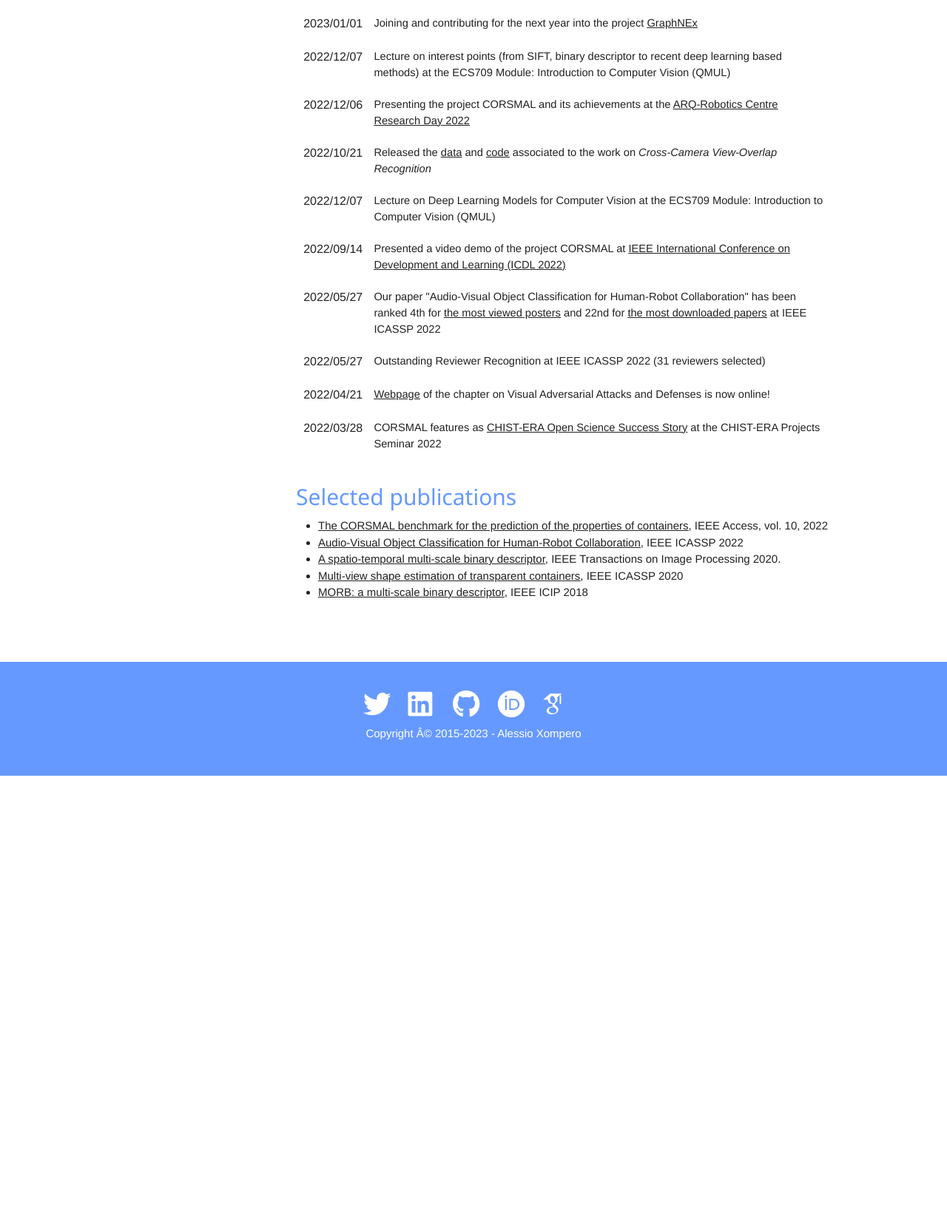
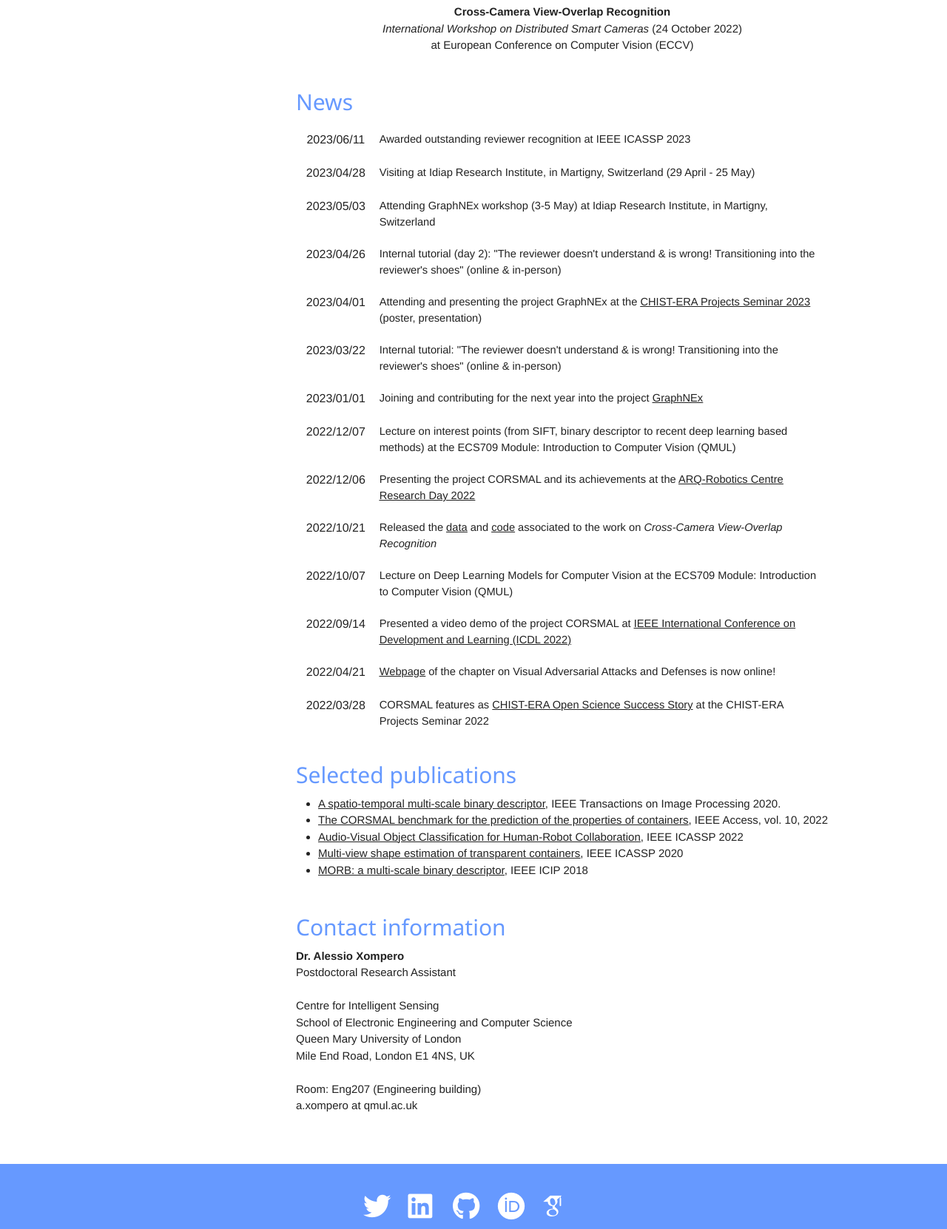
Before and after one commit to kerolex/kerolex.github.io, a PHP site: page / in a window 1280 px wide. Shown: the part 1170-2832 px from the top of the page at 74% size. Before the commit the page ends 2219 px from the top, so only its background shows below. Run offline with PHP 8.4, Linux system fonts and the light colour scheme; some libraries are stand-ins or nearby versions; some web fonts are replaced.

Commit message:
Updated homepage

```diff
--- a/css/mystyle.css
+++ b/css/mystyle.css
@@ -518,6 +518,7 @@ h2{
     position: sticky;
     /*height:20px;*/
     top:75px;
+    overflow-y: auto;
   }
 
   .scrolling-content {
--- a/index.html
+++ b/index.html
@@ -48,11 +48,13 @@
 			</ul>
 		</nav>
 	</div>
-	<div id="about">
+
+	<div id="section">
 		<div class="fixed-content">
+		<!-- <div> -->
 			<div>
 			<!-- <b style="font-weight: bold;font-size: 13.0pt;padding-right:20px">Alessio Xompero, Ph.D.</b><br> -->
-			<img src="images/AlessioXompero.JPG" style="border-radius:0%;width:100%;text-align:center" alt="avatar"/>
+				<img src="images/AlessioXompero.JPG" style="border-radius:0%;width:100%;text-align:center" alt="avatar"/>
 			<br>
 <!-- 			<p style="text-align:left;padding-left:20px;">
 				<a style="color:#6699ff" href="resources/AlessioX_CV_2020.pdf">CV (2020)</a><br>
@@ -109,11 +111,11 @@
 	</div>
 		<div class="scrolling-content">
 			<p style="padding-top:30px; text-align:justify">
-				Alessio is a Postdoctoral Research Assistant with the Centre for Intelligent Sensing and the School of Electronic Engineerging and Computer Science at Queen Mary University of London (QMUL), UK. In  collaboration with and under the supervision of <a href="http://www.eecs.qmul.ac.uk/~andrea/">Prof. Andrea Cavallaro</a>, Alessio currently investigates novel, robust, deployable  multi-modal (audio-visual) models for human-to-robot handovers under the project "Collaborative Object Recognition, Shared Manipulation and Learning (<a href="http://corsmal.eecs.qmul.ac.uk">CORSMAL</a>)".<br><br>
+				I am a Postdoctoral Research Assistant with the Centre for Intelligent Sensing and the School of Electronic Engineerging and Computer Science at Queen Mary University of London (QMUL), UK. In  collaboration with and under the supervision of <a href="http://www.eecs.qmul.ac.uk/~andrea/">Prof. Andrea Cavallaro</a>, I currently investigate machine learning models based on graph neural networks for explainable AI, specifically for the use-case of privacy protection in multimedia data (images, videos, and audio-visual data), under the project "Graph Neural Networks for Explainable AI" (<a href="http://graphnex.eecs.qmul.ac.uk">GraphNEx</a>).<br><br>
 
-				Alessio obtained his Ph.D. in Electronic Engineering, with the thesis titled "Local features for view matching across independently moving cameras", from Queen Mary University of London, UK, in September 2020.<br><br>
+				I obtained the Ph.D. in Electronic Engineering, with the thesis titled "Local features for view matching across independently moving cameras", from Queen Mary University of London, UK, in September 2020. Afterwards, I was a Research Assistant and Postdoctoral Research Assistant in Queen Mary University of London and I investigated novel, robust, deployable  multi-modal (audio-visual) models for human-to-robot handovers under the project "Collaborative Object Recognition, Shared Manipulation and Learning (<a href="http://corsmal.eecs.qmul.ac.uk">CORSMAL</a>)".<br><br>
 
-				Alessio is an IEEE Member and IEEE Signal Processing Society member, and a reviewer for international conferences and journals, including IEEE International Conference on Image Processing (ICIP), IEEE International Conference on Acoustic, Speech, and Signal Processing (ICASSP), IEEE/RSJ International Conference on Intelligent Robots and Systems (IROS), IEEE International Conference on Pattern Recognition (ICPR), IEEE Transactions on Multimedia, IEEE Robotics and Automation Letters, IEEE Sensors Journal.
+				I am an IEEE Member and IEEE Signal Processing Society member, and a reviewer for international conferences and journals, including IEEE Transactions on Multimedia, IEEE Robotics and Automation Letters, IEEE Sensors Journal, IET Computer Vision, IEEE International Conference on Image Processing (ICIP), IEEE International Conference on Acoustic, Speech, and Signal Processing (ICASSP), IEEE/RSJ International Conference on Intelligent Robots and Systems (IROS), IEEE International Conference on Pattern Recognition (ICPR), British Machine Vision Conference (BMVC), and ACM/IEEE International Conference on Human-Robot Interaction (HRI). I was awarded the Top Reviewer Recognition at IEEE ICIP 2020, and the Oustanding Reviewer Recognition at IEEE ICASSP 2022 and IEEE ICASSP 2023.
 			</p>
 			<h2>Research interests</h2>
 			<p style="text-align:left">
@@ -133,57 +135,88 @@
 			<h2>News</h2>
 			<table class="tg" width="100%">
 				<tr>
-					<td class="tg-km2t" style="width:5%;font-weight: normal;text-align: center;">2023/01/01</td>
+					<td class="tg-km2t" style="width:10%;font-weight: normal;text-align: center;">2023/06/11</td>
+					<td class="tg-zv4m" style="text-align:left;">Awarded outstanding reviewer recognition at IEEE ICASSP 2023</td>
+				</tr>
+				<tr>
+					<td class="tg-km2t" style="width:10%;font-weight: normal;text-align: center;">2023/04/28</td>
+					<td class="tg-zv4m" style="text-align:left;">Visiting at Idiap Research Institute, in Martigny, Switzerland (29 April - 25 May)</td>
+				</tr>
+				<tr>
+					<td class="tg-km2t" style="width:10%;font-weight: normal;text-align: center;">2023/05/03</td>
+					<td class="tg-zv4m" style="text-align:left;">Attending GraphNEx workshop (3-5 May) at Idiap Research Institute, in Martigny, Switzerland</td>
+				</tr>
+				<tr>
+					<td class="tg-km2t" style="width:10%;font-weight: normal;text-align: center;">2023/04/26</td>
+					<td class="tg-zv4m" style="text-align:left;">Internal tutorial (day 2): "The reviewer doesn't understand & is wrong! Transitioning into the reviewer's shoes" (online & in-person)</td>
+				</tr>
+				<tr>
+					<td class="tg-km2t" style="width:10%;font-weight: normal;text-align: center;">2023/04/01</td>
+					<td class="tg-zv4m" style="text-align:left;">Attending and presenting the project GraphNEx at the <a href="https://www.chistera.eu/news/join-chist-era-projects-seminar-2023-april-4"><u>CHIST-ERA Projects Seminar 2023</u></a> (poster, presentation)</td>
+				</tr>
+				<tr>
+					<td class="tg-km2t" style="width:10%;font-weight: normal;text-align: center;">2023/03/22</td>
+					<td class="tg-zv4m" style="text-align:left;">Internal tutorial: "The reviewer doesn't understand & is wrong! Transitioning into the reviewer's shoes" (online & in-person)</td>
+				</tr>
+
+				<tr>
+					<td class="tg-km2t" style="width:10%;font-weight: normal;text-align: center;">2023/01/01</td>
 					<td class="tg-zv4m" style="text-align:left;">Joining and contributing for the next year into the project <a href="https://graphnex.eecs.qmul.ac.uk"><u>GraphNEx</u></a></td>
 				</tr>
 				<tr>
-				<td class="tg-km2t" style="width:5%;font-weight: normal;text-align: center;">2022/12/07</td>
+				<td class="tg-km2t" style="width:10%;font-weight: normal;text-align: center;">2022/12/07</td>
 				<td class="tg-zv4m" style="text-align: left;">Lecture on interest points (from SIFT, binary descriptor to recent deep learning based methods) at the ECS709 Module: Introduction to Computer Vision (QMUL)</td>
 				</tr>
 				<tr>
-				<td class="tg-km2t" style="width:5%;font-weight: normal;text-align: center;">2022/12/06</td>
+				<td class="tg-km2t" style="width:10%;font-weight: normal;text-align: center;">2022/12/06</td>
 				<td class="tg-zv4m" style="text-align: left;">Presenting the project CORSMAL and its achievements at the <a href="https://www.robotics.qmul.ac.uk/events/4645/arq-robotics-centre-research-day-2022"><u>ARQ-Robotics Centre Research Day 2022</u></a></td>
 				</tr>
 				<tr>
-				<td class="tg-km2t" style="width:5%;font-weight: normal;text-align: center;">2022/10/21</td>
+				<td class="tg-km2t" style="width:10%;font-weight: normal;text-align: center;">2022/10/21</td>
 				<td class="tg-zv4m" style="text-align: left;">Released the <a href="https://doi.org/10.5281/zenodo.7235890"><u>data</u></a> and <a href="https://github.com/kerolex/CrossCameraViewOverlapRecognition"><u>code</u></a> associated to the work on <i>Cross-Camera View-Overlap Recognition</i></td>
 				</tr>
 				<tr>
-				<td class="tg-km2t" style="width:5%;font-weight: normal;text-align: center;">2022/12/07</td>
+				<td class="tg-km2t" style="width:10%;font-weight: normal;text-align: center;">2022/10/07</td>
 				<td class="tg-zv4m" style="text-align: left;">Lecture on Deep Learning Models for Computer Vision at the ECS709 Module: Introduction to Computer Vision (QMUL)</td>
 				</tr>
 				<tr>
-				<td class="tg-km2t" style="width:5%;font-weight: normal;text-align: center;">2022/09/14</td>
+				<td class="tg-km2t" style="width:10%;font-weight: normal;text-align: center;">2022/09/14</td>
 				<td class="tg-zv4m" style="text-align: left;">Presented a video demo of the project CORSMAL at <a href="https://icdl2022.qmul.ac.uk"><u>IEEE International Conference on Development and Learning (ICDL 2022)</u></a></td>
 				</tr>
+				<!-- <tr>
+				<td class="tg-km2t" style="width:10%;font-weight: normal;text-align: center;">2022/05/27</td>
+				<td class="tg-zv4m" style="text-align: left;">Our paper "Audio-Visual Object Classification for Human-Robot Collaboration" has been ranked 4th for <a href="https://2022.ieeeicassp.org/stats/TopPosters.php"><u>the most viewed posters</u></a> and 22nd for <a href="https://2022.ieeeicassp.org/stats/TopPapers.php"><u>the most downloaded papers</u></a> at IEEE ICASSP 2022</td>
+				</tr> -->
 				<tr>
-				<td class="tg-km2t" style="width:5%;font-weight: normal;text-align: center;">2022/05/27</td>
-				<td class="tg-zv4m" style="text-align: left;">Our paper "Audio-Visual Object Classification for Human-Robot Collaboration" has been ranked 4th for <a href="https://2022.ieeeicassp.org/stats/TopPosters.php"><u>the most viewed posters</u></a> and 22nd for <a href="https://2022.ieeeicassp.org/stats/TopPapers.php"><u>the most downloaded papers</u></a> at IEEE ICASSP 2022</td>
-				</tr>
-				<tr>
-					<td class="tg-km2t" style="width:5%;font-weight: normal;text-align: center;">2022/05/27</td>
-					<td class="tg-zv4m" style="text-align: left;">Outstanding Reviewer Recognition at IEEE ICASSP 2022 (31 reviewers selected)</td>
-				</tr>
-				<tr>
-				<td class="tg-km2t" style="width:5%;font-weight: normal;text-align: center;">2022/04/21</td>
+				<td class="tg-km2t" style="width:10%;font-weight: normal;text-align: center;">2022/04/21</td>
 				<td class="tg-zv4m" style="text-align: left;"><a href="http://cis.eecs.qmul.ac.uk/visualadversarial.html"><u>Webpage</u></a> of the chapter on Visual Adversarial Attacks and Defenses is now online!</td>
 				</tr>
 				<tr>
-				<td class="tg-km2t" style="width:5%;font-weight: normal;text-align: center;">2022/03/28</td>
+				<td class="tg-km2t" style="width:10%;font-weight: normal;text-align: center;">2022/03/28</td>
 				<td class="tg-zv4m" style="text-align: left;">CORSMAL features as <a href="https://youtu.be/WeTaFZkoyuc?t=7333">CHIST-ERA Open Science Success Story</a> at the CHIST-ERA Projects Seminar 2022</td>
 				</tr>
 			</table>
 			<br>
 			<h2>Selected publications</h2>
 			<ul>
+				<li><a href="https://ieeexplore.ieee.org/document/8960644" TARGET = "_blank"><u>A spatio-temporal multi-scale binary descriptor</u></a>, IEEE Transactions on Image Processing 2020.</li>
 				<li><a href="https://doi.org/10.48550/arXiv.2107.12719" TARGET = "_blank"><u>The CORSMAL benchmark for the prediction of the properties of containers</u></a>, IEEE Access, vol. 10, 2022</li>
 				<li><a href="https://doi.org/10.1109/ICASSP43922.2022.9746336" TARGET = "_blank"><u>Audio-Visual Object Classification for Human-Robot Collaboration</u></a>, IEEE ICASSP 2022</li>
-				<li><a href="https://ieeexplore.ieee.org/document/8960644" TARGET = "_blank"><u>A spatio-temporal multi-scale binary descriptor</u></a>, IEEE Transactions on Image Processing 2020.</li>
 				<li><a href="https://doi.org/10.1109/ICASSP40776.2020.9054112" TARGET = "_blank"><u>Multi-view shape estimation of transparent containers</u></a>, IEEE ICASSP 2020</li>
 				<li><a href="https://doi.org/10.1109/ICIP.2018.8451024" TARGET = "_blank"><u>MORB: a multi-scale binary descriptor</u></a>, IEEE ICIP 2018</li>
 			</ul>
+			<br>
+			<h2>Contact information</h2>
+			<b style="font-weight: bold;">Dr. Alessio Xompero</b><br>
+			Postdoctoral Research Assistant<br><br>
+			Centre for Intelligent Sensing<br>
+			School of Electronic Engineering and Computer Science<br>
+			Queen Mary University of London<br>
+			Mile End Road, London E1 4NS, UK<br><br>
+			Room: Eng207 (Engineering building)<br>
+			a.xompero at qmul.ac.uk<br>
 		</div>
-		<div style="clear:both"></div>
+		<!-- <div style="clear:both"></div> -->
 	</div>
 	<br><br><br>
 	<footer class="site-footer">
```
